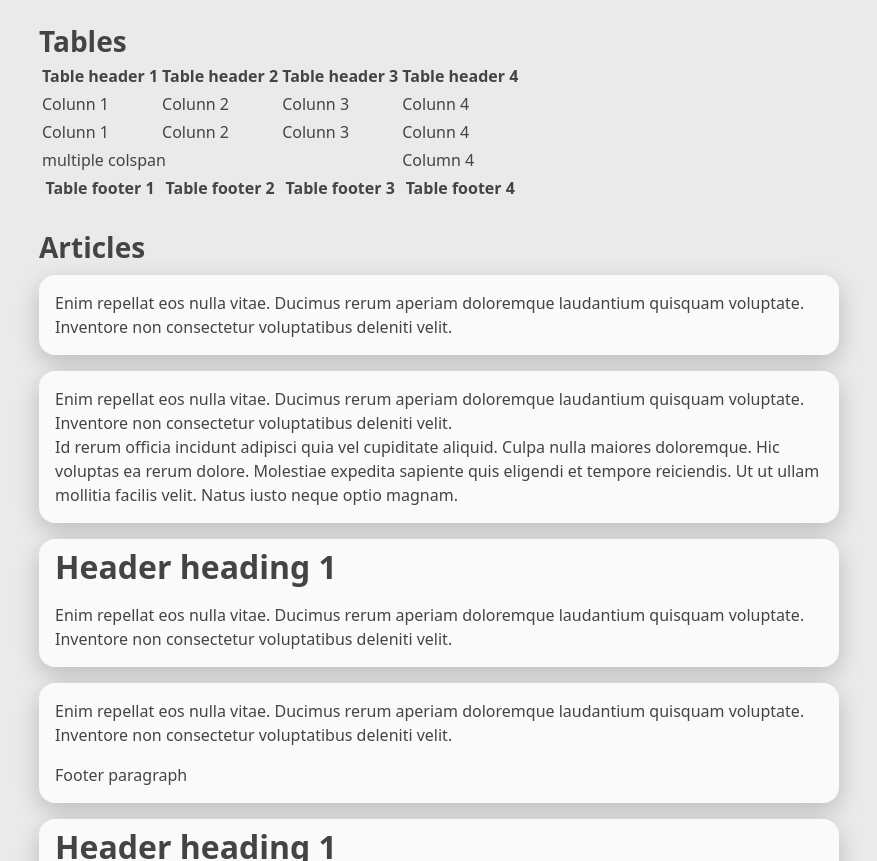
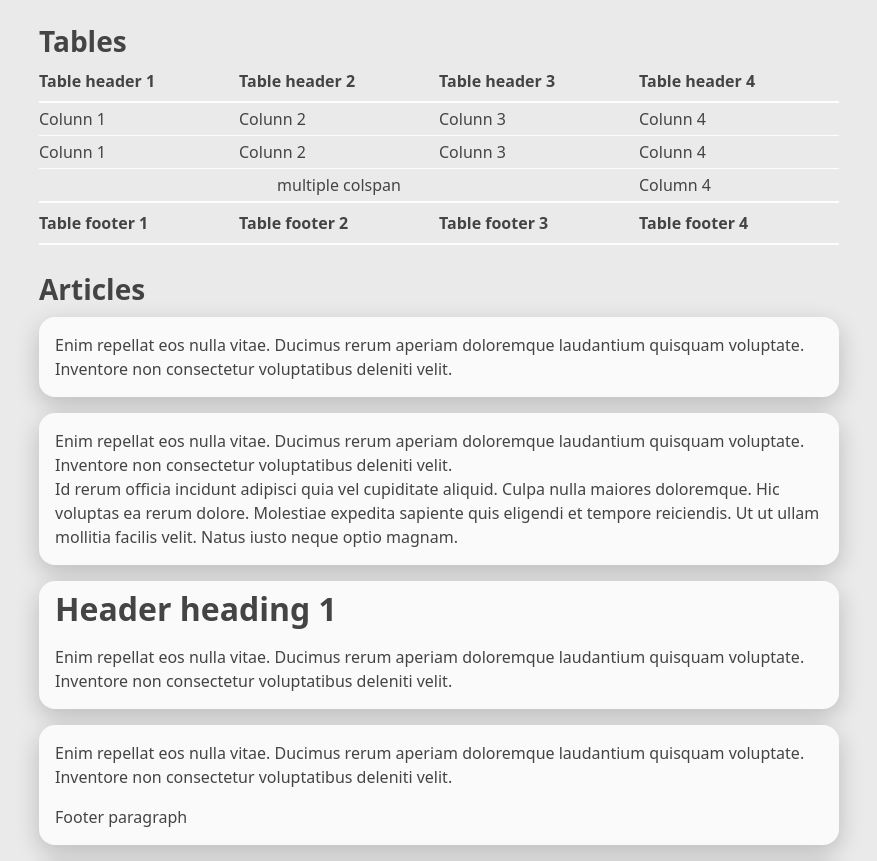
Before and after one commit to simonvic/simonvic.github.io, a plain HTML site: page test.html in a window 1280 px wide. Shown: the part 4513-5374 px from the top of the page, without its empty margins (201-1078 px from the left). Drawn offline with Linux system fonts and the light colour scheme.

Commit message:
feat(atto): simple styling for tables

```diff
--- a/css/atto.css
+++ b/css/atto.css
@@ -68,7 +68,7 @@
 	--atto-color-kbd-bg: var(--atto-color-fg-1);
 	--atto-color-kbd-fg: var(--atto-color-bg-1);
 
-	--atto-color-indent-guide: var(--atto-color-bg-2);
+	--atto-color-guide: var(--atto-color-bg-2);
 
 	--atto-color-ins--1: #3A8C623f;
 	--atto-color-ins: #3A8C62;
@@ -262,6 +262,8 @@ big {
 	font-size: 1.25rem;
 }
 
+/*                                                           Other typography */
+
 pre {
 	margin: var(--atto-margin-pre);
 	overflow-x: auto;
@@ -311,6 +313,12 @@ pre:has(>code+samp)>*:last-child {
 	border-radius: 0 0 var(--atto-border-radius-codeblock) var(--atto-border-radius-codeblock);
 }
 
+/* TODO: show language used in ::before */
+/* pre:has(>code)::before { */
+/* 	display: block; */
+/* 	content: "Language: " attr(class); */
+/* } */
+
 /* TODO: Copy to clipboard button */
 /* pre>code::before { */
 /* 	content: var(--atto-glyph-clipboard); */
@@ -356,14 +364,6 @@ del {
 	color: var(--atto-color-del);
 }
 
-svg {
-	vertical-align: middle;
-}
-
-svg:not([fill]) {
-	fill: currentColor;
-}
-
 ol,
 ul {
 	list-style-position: inside;
@@ -406,8 +406,47 @@ blockquote {
 	padding: 1rem;
 }
 
-/* TODO: table */
+/*                                                                     Tables */
+
+table {
+	width: 100%;
+	border-collapse: collapse;
+}
+
+thead {
+	border-bottom: 2px solid var(--atto-color-guide);
+}
+
+tfoot {
+	border-top: 2px solid var(--atto-color-guide);
+	border-bottom: 2px solid var(--atto-color-guide);
+}
+
+/* th:not(:first-child) { */
+/* 	border-left: 1px solid var(--atto-color-guide); */
+/* } */
+
+tr {
+	border-bottom: 1px solid var(--atto-color-guide);
+}
+
+th {
+	padding: 0.5rem 0;
+	text-align: left;
+}
+
+th[colspan],
+td[colspan] {
+	text-align: center;
+}
+
+td {
+	padding: 0.25rem 0;
+}
+
 /* TODO: striped based on sibling */
+
+/*                                                                   Articles */
 
 article {
 	background-color: var(--atto-color-bg-1);
@@ -430,6 +469,17 @@ article>footer>* {
 /* details summary { */
 /* 	list-style-type: none; */
 /* } */
+
+/*                                                                     Images */
+
+svg {
+	vertical-align: middle;
+}
+
+svg:not([fill]) {
+	fill: currentColor;
+}
+
 
 /******************************************************************************/
 /*                                                                 COMPONENTS */
```
